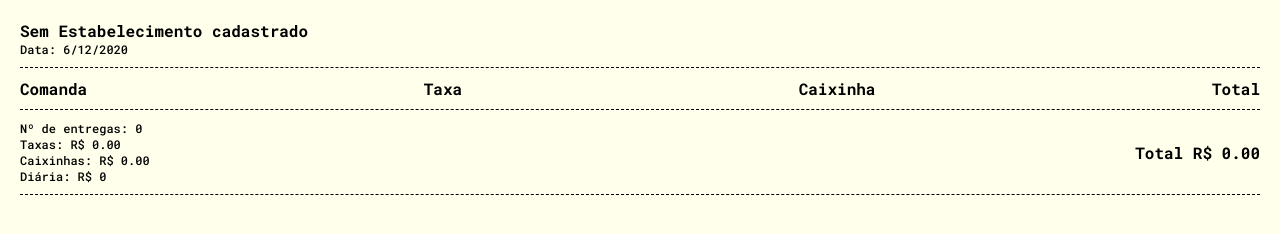
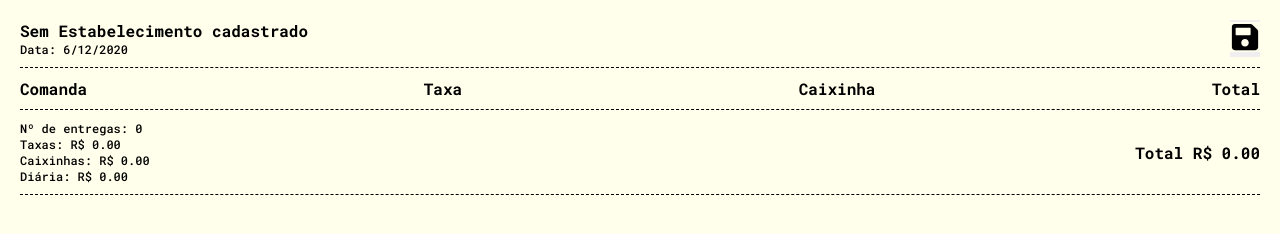
Before and after one commit to pissulin/App_control_delivery, a React (Create React App) app: page /historico in a window 1280 px wide. Shown: the top 234 px of the page. Built offline with nearby package versions, Linux system fonts and the light colour scheme.

Commit message:
corrigindo posicionamentos dos itens

```diff
--- a/src/components/Menu.css
+++ b/src/components/Menu.css
@@ -12,5 +12,6 @@
     justify-content: c;
     flex-direction: column;
     display: inline-block;
+    background-color: transparent;
 
 }
--- a/src/components/RelatoriosTaxas.js
+++ b/src/components/RelatoriosTaxas.js
@@ -1,6 +1,9 @@
 import {React, useState} from 'react'
 import styled from 'styled-components';
 import db from '../db/db'
+import {
+  FaSave
+} from 'react-icons/fa'
 
 const pesoFonteTitulo = 'font-weight: 900'
 const pesoFonteSubTitulo = 'font-weight: 500'
@@ -56,6 +59,11 @@ const Fechamento = styled.div`
   align-items: center;
   justify-content: space-between
 `
+const Cabecalho = styled.div`
+  display: flex;
+  justify-content: space-between;
+`
+
 
 const estabelecimentos = JSON.parse(db.getStorage('estabelecimentos'))
 const entregas = ()=> {
@@ -65,8 +73,8 @@ const entregas = ()=> {
     return []
   }
 }
-let somaTaxas = 0
-let somaCaixinha = 0
+let somaTaxas = 0.00
+let somaCaixinha = 0.00
 
 if(entregas()!==[]){
   entregas().map(e => {
@@ -78,7 +86,7 @@ if(entregas()!==[]){
 
 
 const nomeEstabelecimento = estabelecimentos? estabelecimentos[0].estabelecimento: "Sem Estabelecimento cadastrado"
-const taxa = estabelecimentos? estabelecimentos[0].diaria : 0
+const taxa = estabelecimentos? parseFloat(estabelecimentos[0].diaria) : 0.00
 
 const total = somaTaxas + somaCaixinha + Number(taxa)
 
@@ -86,15 +94,77 @@ const data = new Date()
 const dataNormal =  new Date(data.valueOf() - data.getTimezoneOffset() * 120000)
 const dataAtual = `${data.getDate().toLocaleString('pt-BR',{timeZone:'America/Sao_Paulo'})}/${(data.getMonth()+1)}/${data.getFullYear()}`
 
-
+let historicos = []
+let id = 0
 
 function RelatorioTaxas(props){
 
 
   return (
     <ContainerRelatorioTaxas>
-      <Titulo>{nomeEstabelecimento}</Titulo>
-      <SubTitulo>Data: {dataAtual}</SubTitulo>
+      <Cabecalho>
+        <div>
+          <Titulo>{nomeEstabelecimento}</Titulo>
+          <SubTitulo>Data: {dataAtual}</SubTitulo>
+        </div>
+        <button disabled={false} onClick={function(){
+                    if (window.confirm("Salvar agora?")) {
+
+                        if(localStorage.getItem('historicos')){
+                            let arrayHistoricos= JSON.parse(localStorage['historicos'])
+
+                           historicos = []
+
+                            arrayHistoricos.map(e=> {
+                                historicos.push(e)
+
+                             })
+                             if(historicos.length === 1){
+                                 id += historicos.length
+                             }else{
+                                 id = 0
+                                 id = historicos.length + 1
+                             }
+
+                             historicos.push(
+                                 {  "data": dataAtual,
+                                 "nomeEstabelecimento": nomeEstabelecimento ,
+                                     "id":id,
+                                     "QtdEntregas":  entregas().length,
+                                     "saldoTaxas": somaTaxas,
+                                     "diaria": taxa,
+                                     "caixinha": somaCaixinha,
+                                     "totalReceber": total
+                                }
+                            )
+                             localStorage.removeItem('historicos')
+                             localStorage.setItem('historicos', JSON.stringify(historicos))
+
+                         }
+                         else{
+                             id++
+                             historicos.push(
+                              {  "data": dataAtual,
+                              "nomeEstabelecimento": nomeEstabelecimento ,
+                                  "id":id,
+                                  "QtdEntregas":  entregas().length,
+                                  "saldoTaxas": somaTaxas.toFixed(2),
+                                  "diaria": taxa.toFixed(2),
+                                  "caixinha": somaCaixinha.toFixed(2),
+                                  "totalReceber": total.toFixed(2)
+                             }
+                                )
+
+                             localStorage.setItem('historicos', JSON.stringify(historicos))
+
+                         }
+                         localStorage.removeItem('entregas')
+                        setInterval(() => window.location.reload(),900)
+                    }
+
+                }} ><FaSave className="apagar" size={30} color={"black"} style= {{ backgroundColor: '#ffffeb' } } /></button>
+      </Cabecalho>
+
       <BorderBottom/>
       <Header>
       <Titulo>Comanda</Titulo>
@@ -107,10 +177,10 @@ function RelatorioTaxas(props){
           {
             entregas()?.map(e =>
             <Item>
-              <SubTitulo>Nº { Number(e.numComanda)}</SubTitulo>
-              <SubTitulo>R$ { Number(e.valorTaxa).toFixed(2)}</SubTitulo>
-              <SubTitulo>R$ { Number(e.caixinha).toFixed(2)}</SubTitulo>
-              <SubTitulo>R$ { (Number(e.valorTaxa) + Number(e.caixinha)).toFixed(2)}</SubTitulo>
+              <SubTitulo>Nº { Number(e.numComanda) in [1,2,3,4,5,6,7,8,9]? `0${Number(e.numComanda)}`:Number(e.numComanda)}</SubTitulo>
+              <SubTitulo>R$ { parseInt(e.valorTaxa) in [1,2,3,4,5,6,7,8,9]? `0${parseFloat(e.valorTaxa).toFixed(2)}`:parseFloat(e.valorTaxa).toFixed(2)}</SubTitulo>
+              <SubTitulo>R$ { parseInt(e.caixinha) in [1,2,3,4,5,6,7,8,9]? `0${parseFloat(e.caixinha).toFixed(2)}`:parseFloat(e.caixinha).toFixed(2)}</SubTitulo>
+              <SubTitulo>R$ { parseInt((parseFloat(e.valorTaxa) + parseFloat(e.caixinha)).toFixed(2)) in [1,2,3,4,5,6,7,8,9]? `0${(parseFloat(e.valorTaxa) + parseFloat(e.caixinha)).toFixed(2)}`: (parseFloat(e.valorTaxa) + parseFloat(e.caixinha)).toFixed(2)}</SubTitulo>
             </Item>
             )
           }
@@ -118,12 +188,12 @@ function RelatorioTaxas(props){
         <BorderBottom/>
         <Fechamento>
         <Resumo>
-          <SubTitulo>Nº de entregas: {entregas().length}</SubTitulo>
+          <SubTitulo>Nº de entregas: { entregas().length}</SubTitulo>
           <SubTitulo>Taxas: R$ {somaTaxas.toFixed(2)}
           </SubTitulo>
 
         <SubTitulo>Caixinhas: R$ {somaCaixinha.toFixed(2)}</SubTitulo>
-          <SubTitulo>Diária: R$ {taxa}</SubTitulo>
+          <SubTitulo>Diária: R$ {taxa.toFixed(2)}</SubTitulo>
         </Resumo>
           <Total>
            Total R$ {total.toFixed(2)}
--- a/src/screens/tela_historicos.js
+++ b/src/screens/tela_historicos.js
@@ -33,7 +33,7 @@ function HistoricosSalvos(){
                     return <Historicos
                                 data={entrega['data']}
                                 totalEntregas={entrega['QtdEntregas']}
-                                totalTaxas={entrega['saldofinal']}
+                                totalTaxas={entrega['saldoTaxas']}
                                 diaria={entrega['diaria']}
                                 caixinha ={entrega['caixinha']}
                                 totalReceber={entrega['totalReceber']}
```
